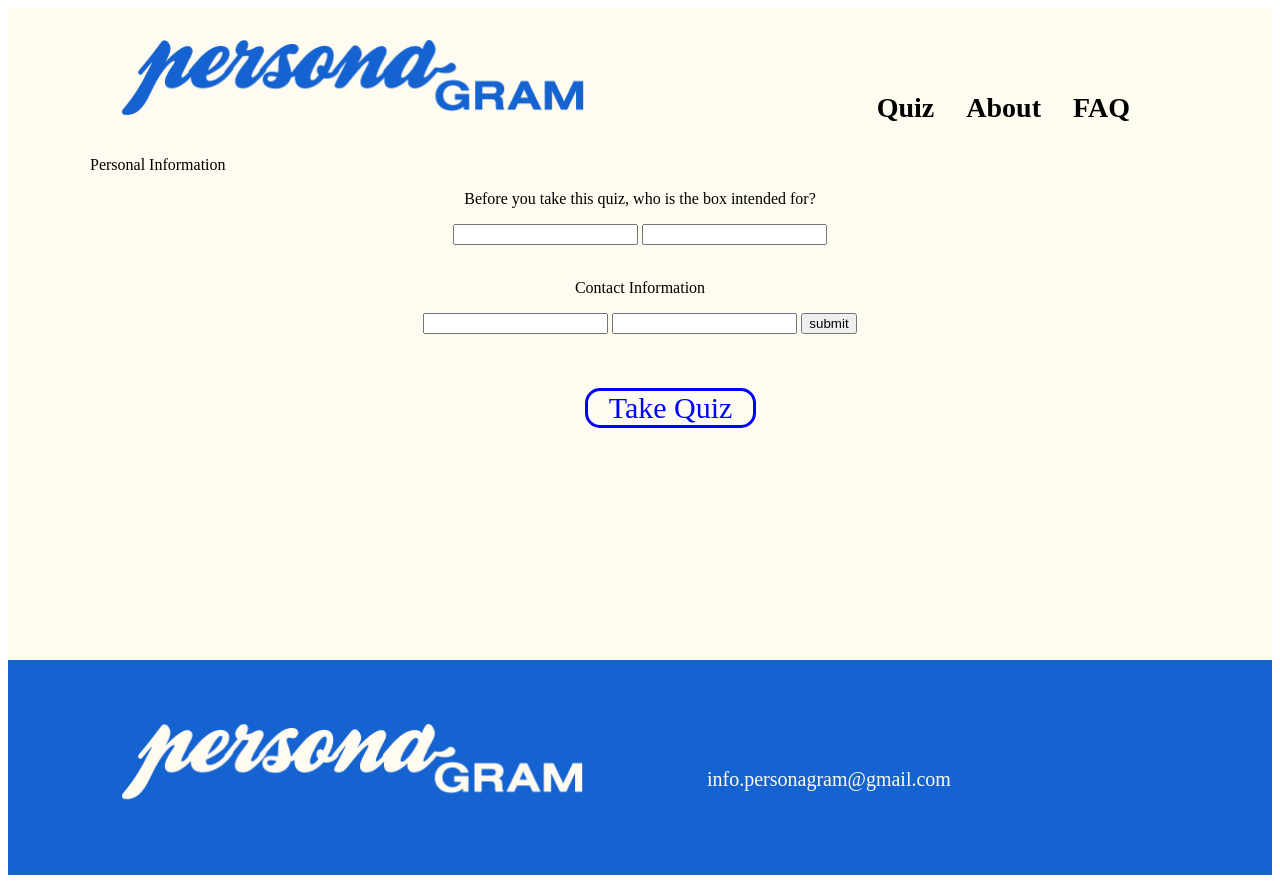
After one commit to Kevinland123/PersonaGram, a Flask app: page /information/ in a window 1280 px wide. The commit adds this page. Run offline with Flask 2, Linux system fonts and the light colour scheme.

Commit message:
added template

```diff
--- a/ala/static/css/style.css
+++ b/ala/static/css/style.css
@@ -134,7 +134,7 @@ a {
   .quiz_button2{
     color: blue;
     border: solid;
-    border-radius: 10px;
+    border-radius: 15px;
     width: 15%;
     margin-left: 45%;
     font-size: 30px;
@@ -195,3 +195,7 @@ a {
     text-align: left;
     margin-left: 100px;
   }
+
+  .info_form {
+    text-align: center;
+  }
--- /dev/null
+++ b/ala/templates/personal_info.html
@@ -0,0 +1,20 @@
+{% extends "base.html" %}
+{% block content %}
+Personal Information
+<div class="info_form">
+  <p> Before you take this quiz, who is the box intended for? </p>
+  <form action="" method="post">
+    <input type="text" name="sender" required/>
+    <input type="text" name="receiver"required/> <br><br>
+    <p> Contact Information </p>
+    <input type="email" name="email" required/>
+    <input type="tel" name="phone"required/>
+    <input type="submit" value="submit"/>
+  </form>
+</div>
+<br><br><br>
+<div class="quiz_button2">
+  <a class="quiz_button2a" href="/quiz/"> Take Quiz </a>
+</div>
+
+{% endblock %}
--- a/ala/views/index.py
+++ b/ala/views/index.py
@@ -38,3 +38,9 @@ def show_quiz():
     """Display / route."""
     context = {}
     return render_template("quiz_start.html", **context)
+
+@ala.app.route('/information/')
+def show_personal_info():
+    """Display / route."""
+    context = {}
+    return render_template("personal_info.html", **context)
```
